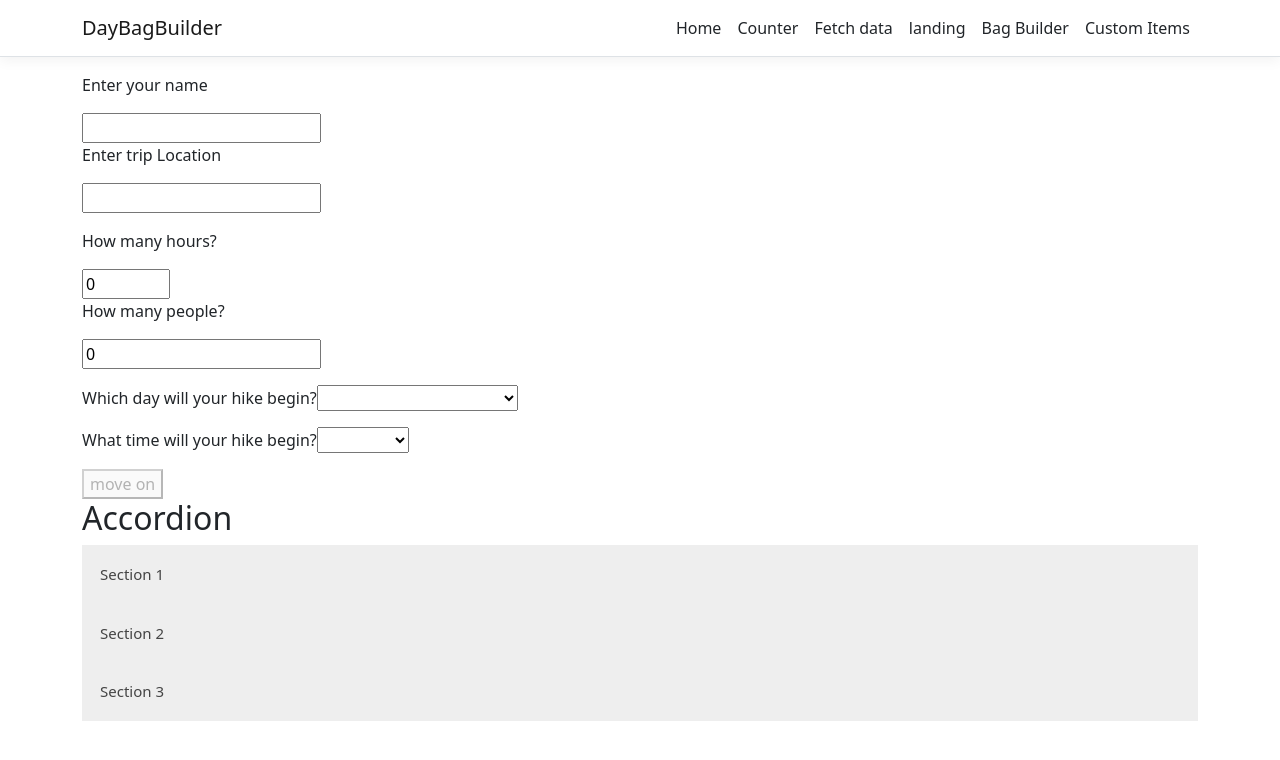
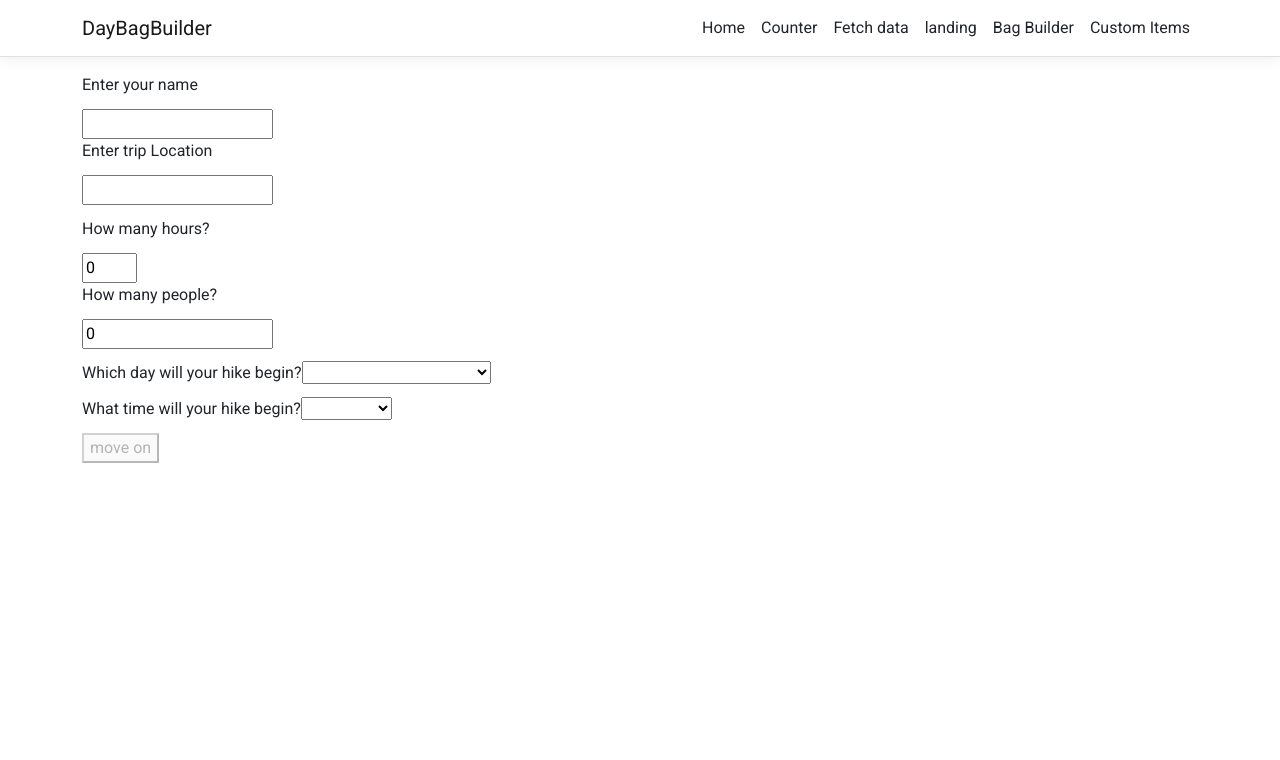
Before and after one commit to FoxFunctions/DayBagBuilder, an Angular app in the folder DayBagBuilder/ClientApp/: page /landing in a window 1280 px wide. Shown: the top 760 px of the page. Built offline with nearby package versions, Linux system fonts and the light colour scheme.

Commit message:
imported material

```diff
--- a/DayBagBuilder/ClientApp/angular.json
+++ b/DayBagBuilder/ClientApp/angular.json
@@ -27,6 +27,7 @@
               "src/assets"
             ],
             "styles": [
+              "./node_modules/@angular/material/prebuilt-themes/deeppurple-amber.css",
               "node_modules/bootstrap/dist/css/bootstrap.min.css",
               "src/styles.css"
             ],
@@ -95,6 +96,7 @@
               "src/assets"
             ],
             "styles": [
+              "./node_modules/@angular/material/prebuilt-themes/deeppurple-amber.css",
               "src/styles.css"
             ],
             "scripts": []
--- a/DayBagBuilder/ClientApp/package.json
+++ b/DayBagBuilder/ClientApp/package.json
@@ -15,10 +15,12 @@
   "private": true,
   "dependencies": {
     "@angular/animations": "~13.3.5",
+    "@angular/cdk": "^13.3.9",
     "@angular/common": "~13.3.5",
     "@angular/compiler": "~13.3.5",
     "@angular/core": "~13.3.5",
     "@angular/forms": "~13.3.5",
+    "@angular/material": "^13.3.9",
     "@angular/platform-browser": "~13.3.5",
     "@angular/platform-browser-dynamic": "~13.3.5",
     "@angular/platform-server": "~13.3.5",
@@ -46,6 +48,5 @@
     "karma-jasmine": "~5.0.0",
     "karma-jasmine-html-reporter": "^1.7.0",
     "typescript": "~4.6.3"
-  },
-  "optionalDependencies": {}
+  }
 }
--- a/DayBagBuilder/ClientApp/src/app/bag-builder/bag-builder.component.css
+++ b/DayBagBuilder/ClientApp/src/app/bag-builder/bag-builder.component.css
@@ -0,0 +1,54 @@
+.example-accordion {
+    display: block;
+    max-width: 500px;
+  }
+
+  .example-accordion-item {
+    display: block;
+    border: solid 1px #ccc;
+  }
+
+  .example-accordion-item + .example-accordion-item {
+    border-top: none;
+  }
+
+  .example-accordion-item-header {
+    display: flex;
+    align-content: center;
+    justify-content: space-between;
+  }
+
+  .example-accordion-item-description {
+    font-size: 0.85em;
+    color: rgb(235, 10, 10);
+  }
+
+  .example-accordion-item-header,
+  .example-accordion-item-body {
+    padding: 16px;
+  }
+
+  .example-accordion-item-header:hover {
+    cursor: pointer;
+    background-color: rgb(234, 17, 17);
+  }
+
+  .example-accordion-item:first-child {
+    border-top-left-radius: 4px;
+    border-top-right-radius: 4px;
+  }
+
+  .example-accordion-item:last-child {
+    border-bottom-left-radius: 4px;
+    border-bottom-right-radius: 4px;
+  }
+
+  .time {
+    color: blue;
+    color: black;
+    font-size: small;
+    display: flex;
+    justify-content: center;
+    padding-right: 350px;
+
+  }
--- a/DayBagBuilder/ClientApp/src/app/bag-builder/bag-builder.component.html
+++ b/DayBagBuilder/ClientApp/src/app/bag-builder/bag-builder.component.html
@@ -84,3 +84,29 @@
 <p></p>
 <p>Would you like to add custom items to your list?</p>
 <button (click)="MoveToCustomItems()">Add More items</button>
+
+
+<!--<div *ngIf="hourlyForecastDay1.length > 0">
+    <h3>Hourly Forecast for your hike on {{forecastArray[0].forecast.forecastday[0].date}}</h3>
+
+    <div *ngFor="let r of hourlyForecastDay1; index as j">
+        <span>{{r.time}}: {{r.temp_f}} °F | {{r.chance_of_rain}}% chance of rain. | {{r.chance_of_snow}}% chance of snow.</span>
+        <img src="{{r.condition.icon}}" width="50" height="auto">
+    </div>
+
+    </div> -->
+<div *ngIf="hourlyForecastDay1.length > 0">
+    <mat-accordion>
+        <mat-expansion-panel hideToggle *ngFor="let r of hourlyForecastDay1; index as j">
+        <mat-expansion-panel-header>
+            <mat-panel-title>
+            </mat-panel-title>
+            <mat-panel-description class="time">
+                {{r.time}}
+            </mat-panel-description>
+        </mat-expansion-panel-header>
+        <img src="{{r.condition.icon}}" width="50" height="auto">
+        <p>{{r.temp_f}} °F | {{r.chance_of_rain}}% chance of rain. | {{r.chance_of_snow}}% chance of snow.</p>
+        </mat-expansion-panel>
+    </mat-accordion>
+</div>
--- a/DayBagBuilder/ClientApp/src/app/bag-builder/bag-builder.component.ts
+++ b/DayBagBuilder/ClientApp/src/app/bag-builder/bag-builder.component.ts
@@ -34,6 +34,8 @@ export class BagBuilderComponent implements OnInit {
   day1TimeArray: string [] = [];
   day2TimeArray: string [] = [];
   day3TimeArray: string [] = [];
+  panelOpenState = false;
+
 
   constructor(private weather: WeatherForecastService, private hikingBag: HikingBagService, private parks: ParksService, private router: Router) {
   }
--- a/DayBagBuilder/ClientApp/src/app/landing/landing.component.html
+++ b/DayBagBuilder/ClientApp/src/app/landing/landing.component.html
@@ -59,70 +59,3 @@
 
 <button *ngIf="tripDuration === 0 || hikeStringStart === '' || locationString2=== '' || totalPartySize === 0"disabled>move on</button>
 <button *ngIf="tripDuration >0 && hikeStringStart !== '' && locationString2!== '' && totalPartySize >0 "(click)="GetTripDurationAndMoveToBagBuilder()">move on</button>
-
-
-<head>
-  <meta name="viewport" content="width=device-width, initial-scale=1">
-  <style>
-  .accordion {
-    background-color: #eee;
-    color: #444;
-    cursor: pointer;
-    padding: 18px;
-    width: 100%;
-    border: none;
-    text-align: left;
-    outline: none;
-    font-size: 15px;
-    transition: 0.4s;
-  }
-
-  .active, .accordion:hover {
-    background-color: #ccc;
-  }
-
-  .panel {
-    padding: 0 18px;
-    display: none;
-    background-color: white;
-    overflow: hidden;
-  }
-  </style>
-  </head>
-  <body>
-
-  <h2>Accordion</h2>
-
-  <button class="accordion">Section 1</button>
-  <div class="panel">
-    <p>Lorem ipsum dolor sit amet, consectetur adipisicing elit, sed do eiusmod tempor incididunt ut labore et dolore magna aliqua. Ut enim ad minim veniam, quis nostrud exercitation ullamco laboris nisi ut aliquip ex ea commodo consequat.</p>
-  </div>
-
-  <button class="accordion">Section 2</button>
-  <div class="panel">
-    <p>Lorem ipsum dolor sit amet, consectetur adipisicing elit, sed do eiusmod tempor incididunt ut labore et dolore magna aliqua. Ut enim ad minim veniam, quis nostrud exercitation ullamco laboris nisi ut aliquip ex ea commodo consequat.</p>
-  </div>
-
-  <button class="accordion">Section 3</button>
-  <div class="panel">
-    <p>Lorem ipsum dolor sit amet, consectetur adipisicing elit, sed do eiusmod tempor incididunt ut labore et dolore magna aliqua. Ut enim ad minim veniam, quis nostrud exercitation ullamco laboris nisi ut aliquip ex ea commodo consequat.</p>
-  </div>
-
-  <script>
-  var acc = document.getElementsByClassName("accordion");
-  var i;
-
-  for (i = 0; i < acc.length; i++) {
-    acc[i].addEventListener("click", function() {
-      this.classList.toggle("active");
-      var panel = this.nextElementSibling;
-      if (panel.style.display === "block") {
-        panel.style.display = "none";
-      } else {
-        panel.style.display = "block";
-      }
-    });
-  }
-  </script>
-
-  </body>
--- a/DayBagBuilder/ClientApp/src/index.html
+++ b/DayBagBuilder/ClientApp/src/index.html
@@ -7,8 +7,11 @@
 
     <meta name="viewport" content="width=device-width, initial-scale=1" />
     <link rel="icon" type="image/x-icon" href="favicon.ico" />
-  </head>
-  <body>
+      <link rel="preconnect" href="https://fonts.gstatic.com">
+    <link href="https://fonts.googleapis.com/css2?family=Roboto:wght@300;400;500&display=swap" rel="stylesheet">
+    <link href="https://fonts.googleapis.com/icon?family=Material+Icons" rel="stylesheet">
+</head>
+  <body class="mat-typography">
     <app-root>Loading...</app-root>
   </body>
 </html>
--- a/DayBagBuilder/ClientApp/src/styles.css
+++ b/DayBagBuilder/ClientApp/src/styles.css
@@ -1,6 +1,7 @@
 /* You can add global styles to this file, and also import other style files */
 
 /* Provide sufficient contrast against white background */
+@import "../node_modules/@angular/material/prebuilt-themes/deeppurple-amber.css";
 a {
   color: #0366d6;
 }
@@ -14,3 +15,7 @@ code {
   background-color: #1b6ec2;
   border-color: #1861ac;
 }
+
+
+html, body { height: 100%; }
+body { margin: 0; font-family: Roboto, "Helvetica Neue", sans-serif; }
```
Also changed, not shown: DayBagBuilder/ClientApp/src/app/app.module.ts (+24 -1 lines), DayBagBuilder/ClientApp/src/app/landing/landing.component.ts (line endings or trailing spaces), 1 other file (tests, documents, lock files or other folders).
